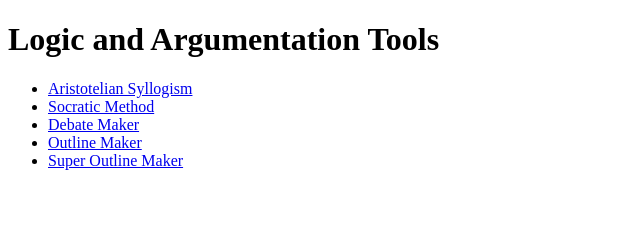
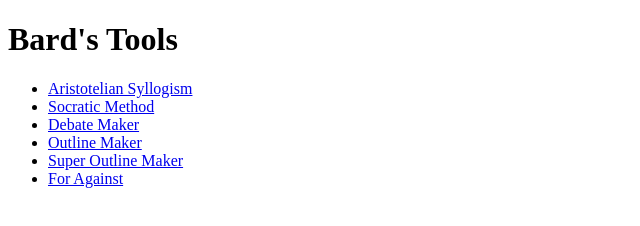
Before and after one commit to ProfessorBard/ProfessorBard.github.io, a plain HTML site: page index.html in a window 1280 px wide. Shown: the whole page, without its empty margins (0-640 px from the left). Drawn offline with Linux system fonts and the light colour scheme.

Commit message:
Update index.html

```diff
--- a/index.html
+++ b/index.html
@@ -5,13 +5,14 @@
     <title>Logic Tools</title>
 </head>
 <body>
-    <h1>Logic and Argumentation Tools</h1>
+    <h1>Bard's Tools</h1>
     <ul>
         <li><a href="AristotelianSyllogism.html">Aristotelian Syllogism</a></li>
         <li><a href="SocraticMethod.html">Socratic Method</a></li>
         <li><a href="DebateMaker.html">Debate Maker</a></li>
         <li><a href="OutlineMaker.html">Outline Maker</a></li>
         <li><a href="SuperOutlineMaker.html">Super Outline Maker</a></li>
+        <li><a href="ForAgainst.html">For Against</a></li>
     </ul>
 </body>
 </html>
```
